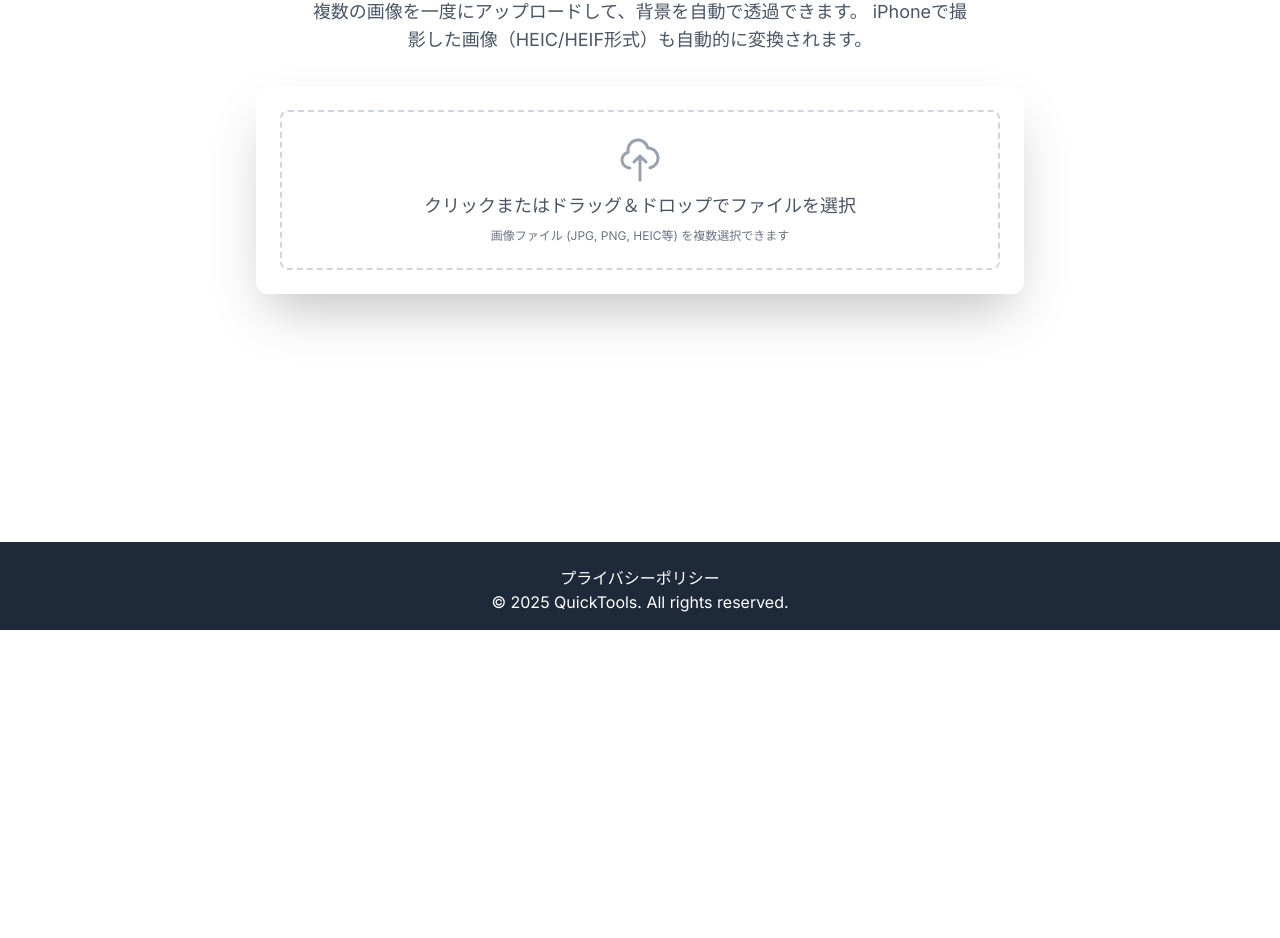
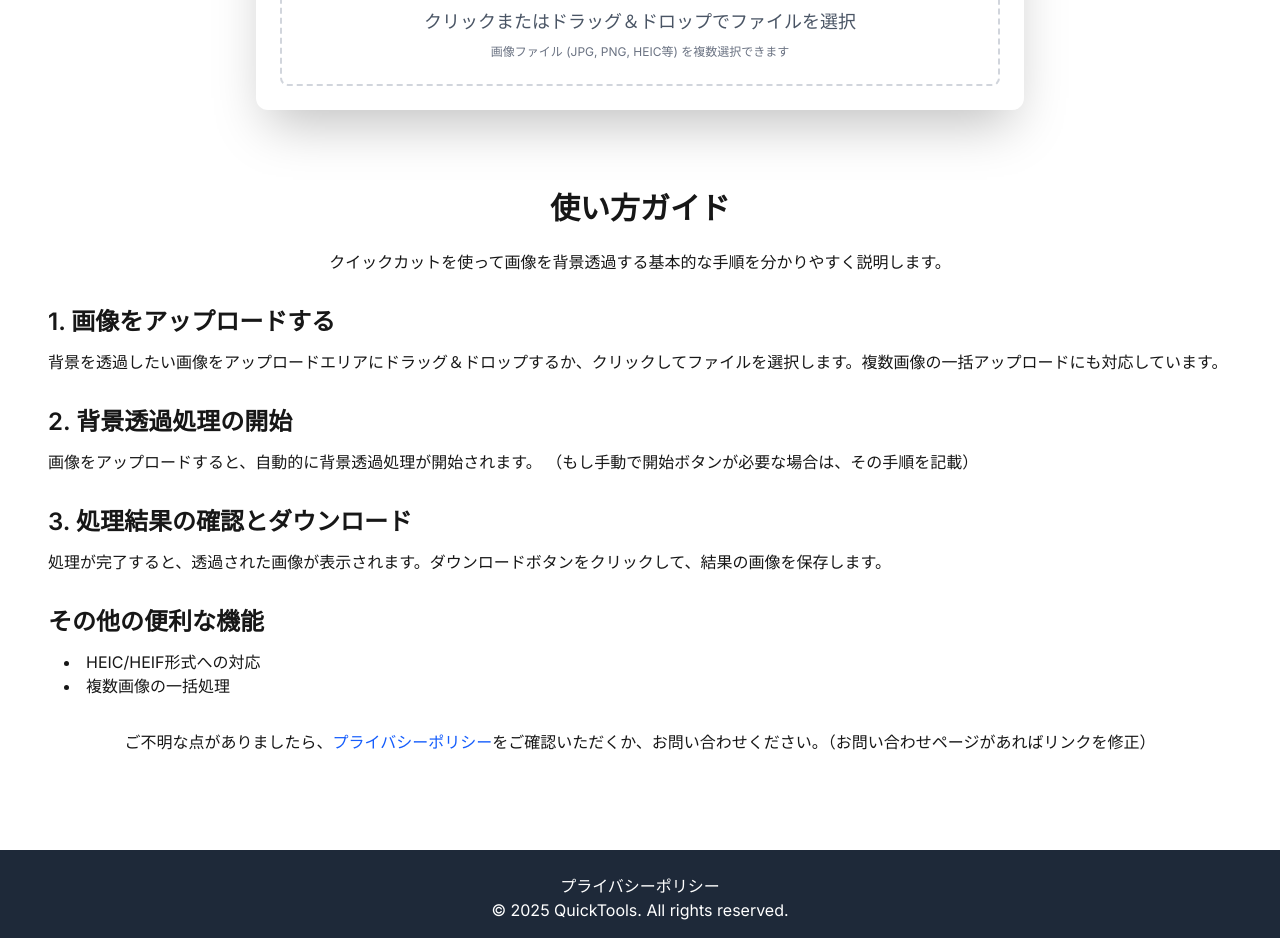
Before and after one commit to stoshi1127/bg-remove-react-template, a Next.js app: page / in a window 1280 px wide. Shown: the part 350-1288 px from the top of the page. Before the commit the page ends 980 px from the top, so only its background shows below. Built offline with nearby package versions, Linux system fonts and the light colour scheme.

Commit message:
feat: Add usage guide to homepage

```diff
--- a/src/app/page.tsx
+++ b/src/app/page.tsx
@@ -62,6 +62,51 @@ export default function Home() {
       </p>
       <BgRemoverMulti />
 
+      {/* --- ここに使い方ガイドを追加 --- */}
+      <div className="container mx-auto px-4 py-8 mt-12"> {/* 適宜マージンを追加 */}
+        <h2 className="text-3xl font-bold mb-6 text-center">使い方ガイド</h2>
+
+        <p className="mb-8 text-center">
+          クイックカットを使って画像を背景透過する基本的な手順を分かりやすく説明します。
+        </p>
+
+        <div className="space-y-8"> {/* 各セクションの間隔 */}
+          <div>
+            <h3 className="text-2xl font-semibold mb-3">1. 画像をアップロードする</h3>
+            <p>
+              背景を透過したい画像をアップロードエリアにドラッグ＆ドロップするか、クリックしてファイルを選択します。複数画像の一括アップロードにも対応しています。
+            </p>
+          </div>
+
+          <div>
+            <h3 className="text-2xl font-semibold mb-3">2. 背景透過処理の開始</h3>
+            <p>
+              画像をアップロードすると、自動的に背景透過処理が開始されます。
+              （もし手動で開始ボタンが必要な場合は、その手順を記載）
+            </p>
+          </div>
+
+          <div>
+            <h3 className="text-2xl font-semibold mb-3">3. 処理結果の確認とダウンロード</h3>
+            <p>
+              処理が完了すると、透過された画像が表示されます。ダウンロードボタンをクリックして、結果の画像を保存します。
+            </p>
+          </div>
+
+          <div>
+            <h3 className="text-2xl font-semibold mt-6 mb-3">その他の便利な機能</h3>
+            <ul className="list-disc list-inside ml-4">
+              <li>HEIC/HEIF形式への対応</li>
+              <li>複数画像の一括処理</li>
+            </ul>
+          </div>
+        </div> {/* 各セクションの間隔 終了 */}
+
+        <p className="mt-8 text-center">
+          ご不明な点がありましたら、<a href="/privacy-policy" className="text-blue-600 hover:underline">プライバシーポリシー</a>をご確認いただくか、お問い合わせください。（お問い合わせページがあればリンクを修正）
+        </p>
+      </div>
+
       {/* --- 元々あったコード (Vercelロゴなど) は削除またはコメントアウト --- */}
       {/* <div className="fixed bottom-0 left-0 flex h-48 w-full items-end justify-center bg-gradient-to-t from-white via-white dark:from-black dark:via-black lg:static lg:size-auto lg:bg-none">
         ... (元のコード) ...
```
